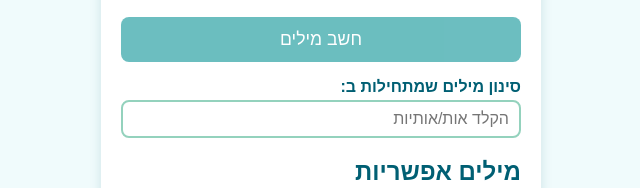
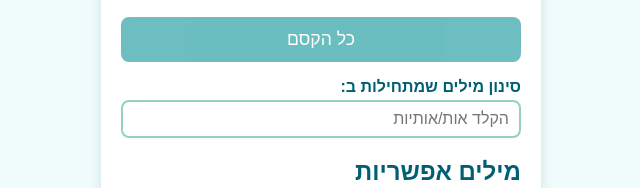
Before and after one commit to RakRonit/Raksolver, a plain HTML site: page index.html in a window 1280 px wide. Shown: the part 255-443 px from the top of the page, 319-959 px from the left. Drawn offline with Linux system fonts and the light colour scheme; no server answers.

Commit message:
Update index.html

```diff
--- a/index.html
+++ b/index.html
@@ -13,7 +13,7 @@
         <label for="boardInput">הכנס אותיות רשת 4x4 (או @ למילה לא ידועה):</label>
         <textarea id="boardInput" rows="4" cols="10" placeholder="לדוגמה:&#10;ABCD&#10;EFGH&#10;IJKL&#10;MNOP"></textarea>
 
-        <button id="solveBtn">חשב מילים</button>
+        <button id="solveBtn">כל הקסם</button>
 
         <label for="prefixFilter">סינון מילים שמתחילות ב:</label>
         <input type="text" id="prefixFilter" placeholder="הקלד אות/אותיות" />
```
